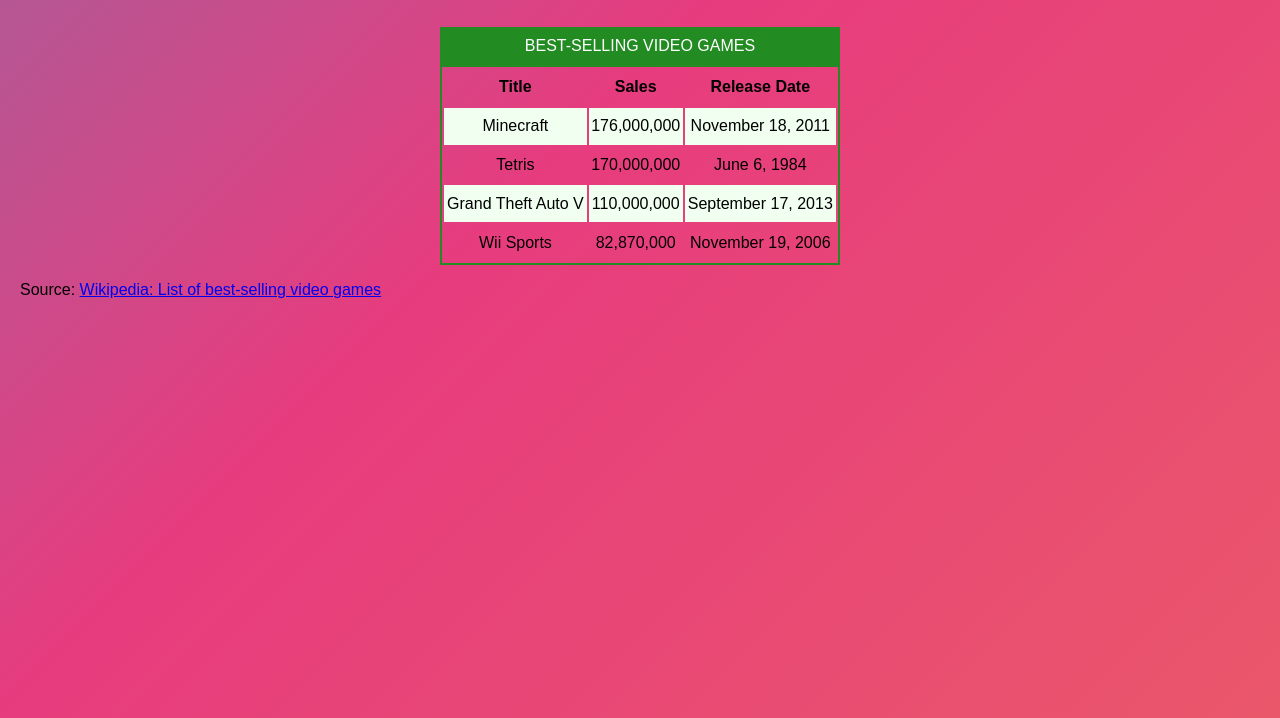
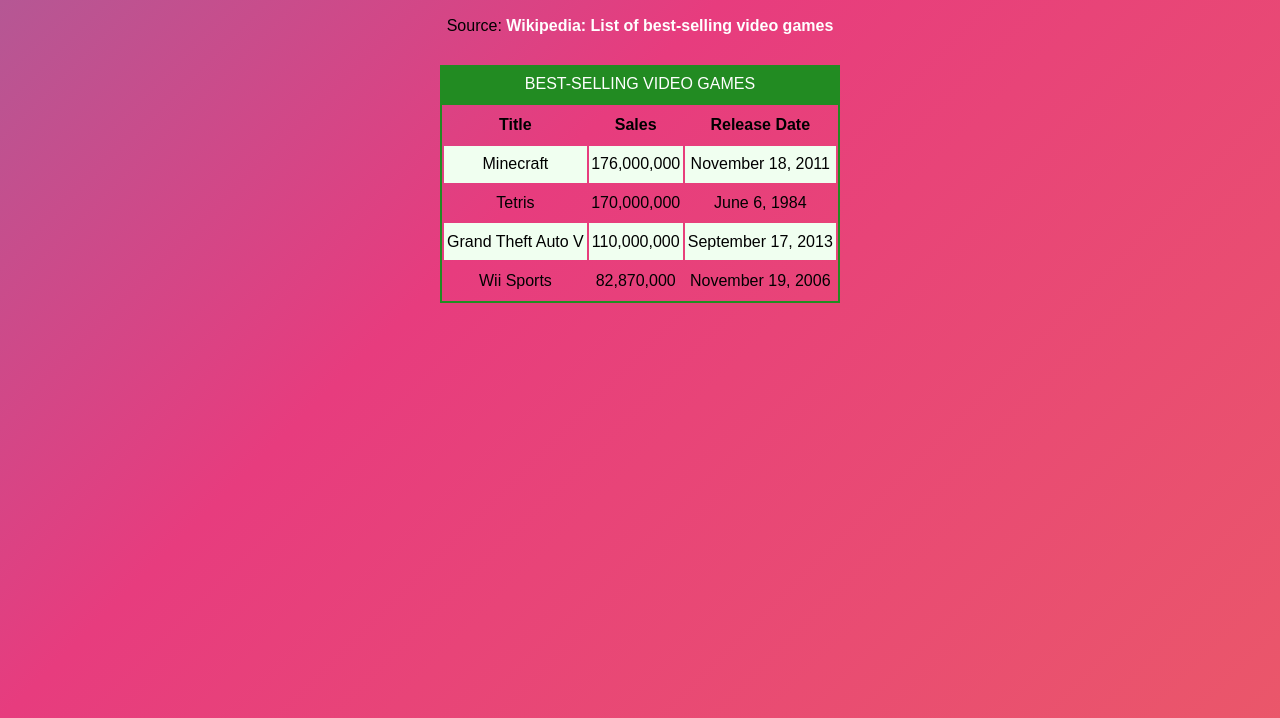
Before and after one commit to DuaSpoolios/WP_GitHub_Collab, a plain HTML site: page index.html in a window 1280 px wide. Shown: the part 122-840 px from the top of the page. Drawn offline with Linux system fonts and the light colour scheme.

Commit message:
Moved link to center

```diff
--- a/index.html
+++ b/index.html
@@ -19,7 +19,7 @@ body {
   100% { background-position: 0% 50%; }
 }
 
-
+/* Neon Text Effect for Heading */
 h1 {
   color: #fff;
   text-align: center;
@@ -67,7 +67,7 @@ h1 {
   margin-top: 30px;
 }
 
-
+/* (b) Descendant Selector for table caption */
 table caption {
   text-transform: uppercase;
   background-color: var(--table-color);
@@ -75,8 +75,25 @@ table caption {
   padding: 10px;
 }
 
+/* (c) Pseudo-class Selector for tr:nth-child(even) */
 tr:nth-child(even) {
   background-color: var(--row-bg-color);
+}
+
+/* Center the source link */
+.source-link {
+  text-align: center;
+  margin: 20px 0;
+}
+
+.source-link a {
+  color: #fff;
+  font-weight: bold;
+  text-decoration: none;
+}
+
+.source-link a:hover {
+  text-decoration: underline;
 }
 </style>
 </head>
@@ -84,6 +101,13 @@ tr:nth-child(even) {
 
 <h1>Yesterday - Best-Selling Video Games</h1>
 
+<!-- ✅ Moved the source link here, centered above the table -->
+<div class="source-link">
+  Source:
+  <a href="https://en.wikipedia.org/wiki/List_of_best-selling_video_games">
+    Wikipedia: List of best-selling video games
+  </a>
+</div>
 
 <div class="table-container">
   <table id="game-table">
@@ -116,12 +140,5 @@ tr:nth-child(even) {
   </table>
 </div>
 
-<p>
-  Source:
-  <a href="https://en.wikipedia.org/wiki/List_of_best-selling_video_games">
-    Wikipedia: List of best-selling video games
-  </a>
-</p>
-
 </body>
 </html>
```
